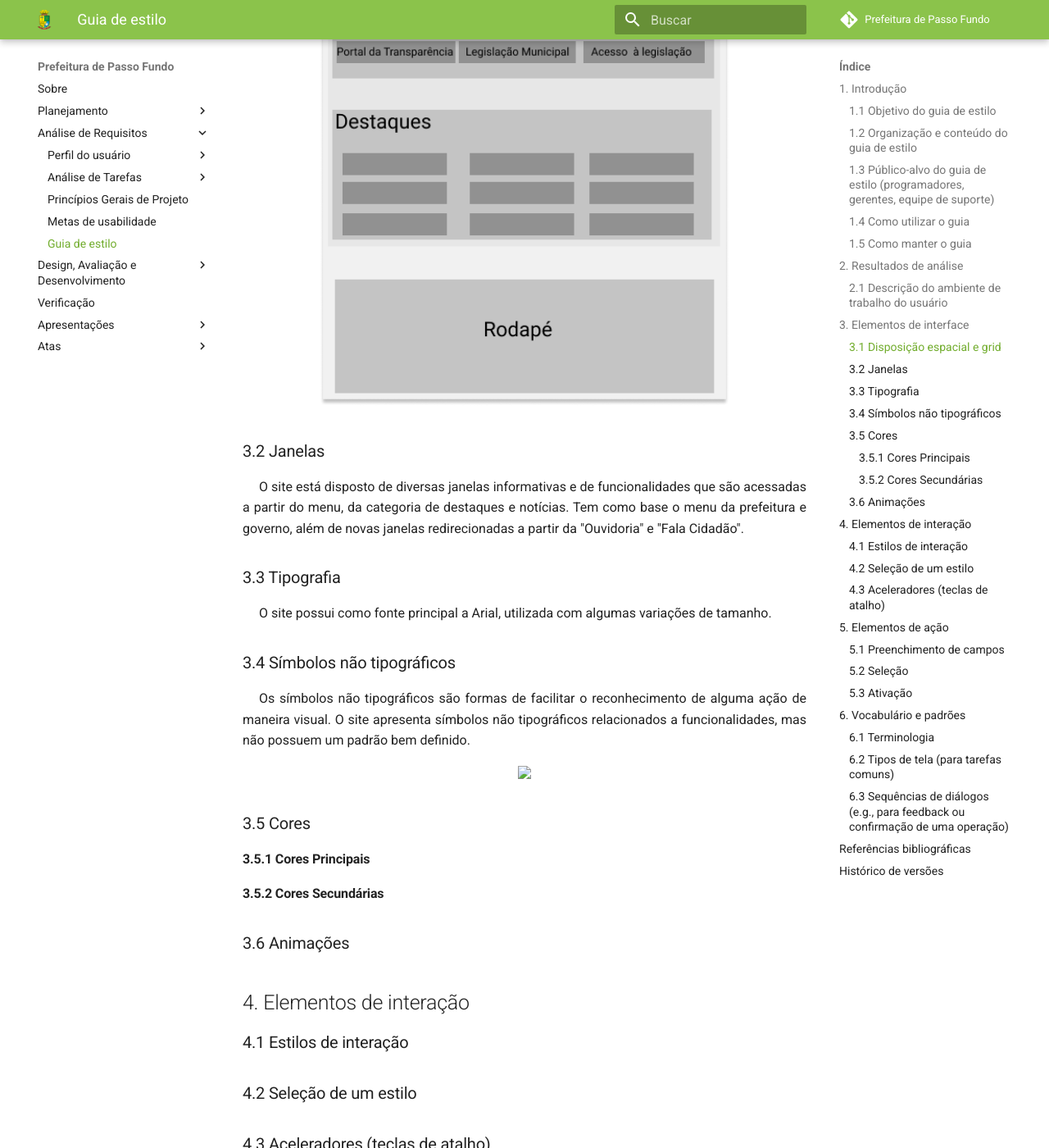
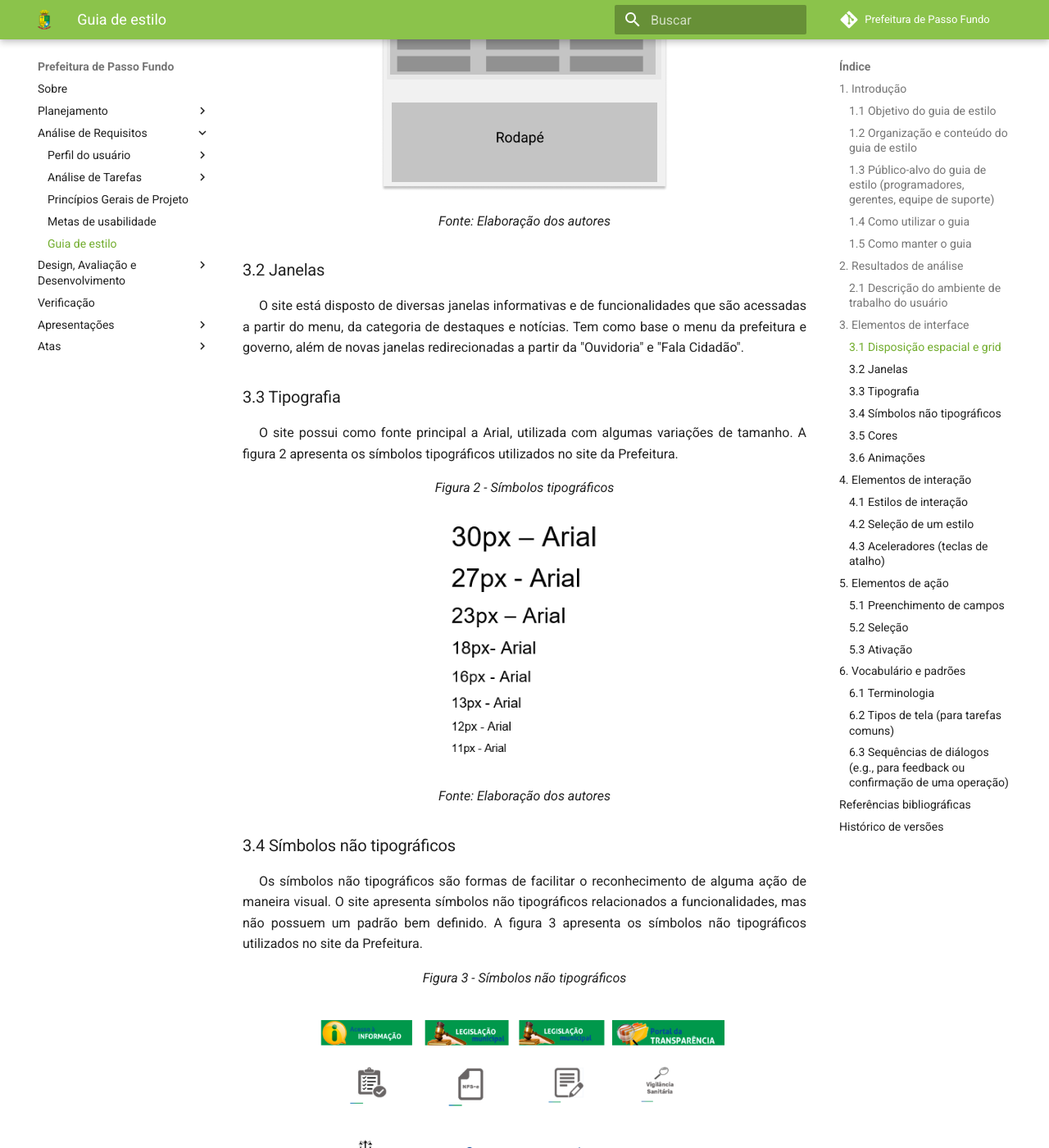
Before and after one commit to Interacao-Humano-Computador/2021.2-Prefeitura-de-Passo-Fundo, an MkDocs documentation site: the page built from docs/AnaliseRequisitos/GuiaEstilo.md, in a window 1280 px wide and 1400 px high, scrolled down 1959 px. Shown: the whole window at 82% size. Built offline with MkDocs 1.6.1 and Material for MkDocs 9.7.7, drawn with Linux system fonts in a browser that asks for light colours; comment, search, counter and statistics services are not loaded; some of the changed text lies outside the part shown.

Commit message:
#43 paleta de cores adicionada

```diff
--- a/docs/AnaliseRequisitos/GuiaEstilo.md
+++ b/docs/AnaliseRequisitos/GuiaEstilo.md
@@ -58,8 +58,11 @@
 <p style="text-indent: 20px; text-align: justify">
 O grid está apresentado de  forma  confusa em alguns menus, porque eles realizam ações parecidas. A guia de serviços,guia de covid e opções da prefeitura possuem ações muito parecidas e são próximas uma da outra, o que pode causar a desorientação ao usuário.
 </p>
+
 <div style="text-align:center">
-<img src="https://raw.githubusercontent.com/Interacao-Humano-Computador/2021.2-Prefeitura-de-Passo-Fundo/guia-de-estilo/assets/img/grid.png" width=500>
+<figcaption>Figura 1 - Disposição espacial e grid </figcaption>
+<img src="https://raw.githubusercontent.com/Interacao-Humano-Computador/2021.2-Prefeitura-de-Passo-Fundo/guia-de-estilo/assets/img/grid.png" width=350>
+<figcaption>Fonte: Elaboração dos autores</figcaption>
 </div >
 
 
@@ -68,45 +71,63 @@
 
 O site está disposto de diversas janelas informativas e de funcionalidades que são acessadas a partir do menu, da categoria de destaques e notícias. Tem como base o menu da prefeitura e governo, além de novas janelas redirecionadas a partir da "Ouvidoria" e "Fala Cidadão".
 </p>
+
 ### 3.3 Tipografia
 <p style="text-indent: 20px; text-align: justify">
-  O site possui como fonte principal a Arial, utilizada com algumas variações de tamanho.
+  O site possui como fonte principal a Arial, utilizada com algumas variações de tamanho. A figura 2 apresenta os símbolos  tipográficos utilizados no site da Prefeitura.
 </p>
+
+
+
+<div style="text-align:center">
+<figcaption>Figura 2 - Símbolos tipográficos</figcaption>
+<img src="https://raw.githubusercontent.com/Interacao-Humano-Computador/2021.2-Prefeitura-de-Passo-Fundo/guia-de-estilo/assets/img/tipografia.PNG" width=200>
+<figcaption>Fonte: Elaboração dos autores </figcaption>
+
+</div >
 
 
 
 ### 3.4 Símbolos não tipográficos
 
 <p style="text-indent: 20px; text-align: justify">
-Os símbolos não tipográficos são formas de facilitar o reconhecimento de alguma ação de maneira visual. O site apresenta símbolos não tipográficos relacionados a funcionalidades, mas não possuem um padrão bem definido.
+Os símbolos não tipográficos são formas de facilitar o reconhecimento de alguma ação de maneira visual. O site apresenta símbolos não tipográficos relacionados a funcionalidades, mas não possuem um padrão bem definido. A figura 3 apresenta os símbolos não tipográficos utilizados no site da Prefeitura.
 </p>
 
-<p style="text-align: center">
+<div style="text-align:center">
 
-<img src="nao_tipograficos.png">
+<figcaption>Figura 3 - Símbolos não tipográficos</figcaption>
+<img src="https://raw.githubusercontent.com/Interacao-Humano-Computador/2021.2-Prefeitura-de-Passo-Fundo/guia-de-estilo/assets/img/nao_tipograficos.png" width=500>
+<figcaption>Fonte: Elaboração dos autores </figcaption>
 
+</div>
+
+### 3.5 Cores
+
+
+
+<p style="text-indent: 20px; text-align: justify">
+Ao seguir o padrão de cores existente no logo da Prefeitura de Passo Fundo temos a seguinte paleta:
 </p>
 
 
-### 3.5 Cores
+<div style="text-align:center">
+<figcaption>Figura 4 - Paleta de Cores do logo</figcaption>
+<img src="" width=450>
+<figcaption>Fonte: Elaboração dos autores </figcaption>
+</div>
 
-#### 3.5.1 Cores Principais
+<br>
 
 <p style="text-indent: 20px; text-align: justify">
-
+O site da Prefeitura de Passo Fundo utiliza, na maior parte da sua estrutura, tons da cor verde e azul. Também existem elementos na cor laranja, mas em menos elementos. A figura 5 apresenta a paleta de cores obtida a partir do site.
 </p>
 
-
-
-
-#### 3.5.2 Cores Secundárias
-
-<p style="text-indent: 20px; text-align: justify">
-
-</p>
-
-
-
+<div style="text-align:center">
+<figcaption>Figura 5 - Paleta de Cores do site</figcaption>
+<img src="" width=450>
+<figcaption>Fonte: Elaboração dos autores </figcaption>
+</div >
 
 
 ### 3.6 Animações
```
Also changed, not shown: assets/img/paleta_logo.png (added), assets/img/paleta_site.PNG (added).
